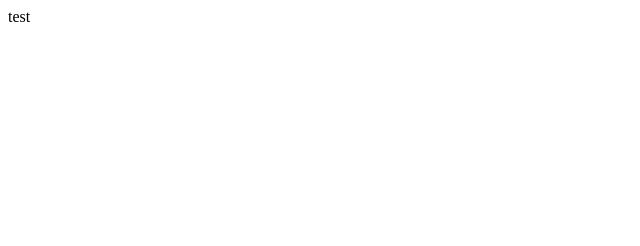
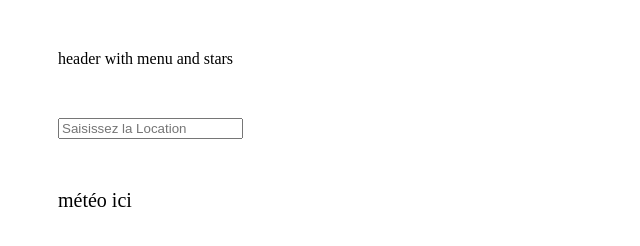
Before and after one commit to Anowond/Projet-Meteo, a plain HTML site: page index.html in a window 1280 px wide. Shown: the whole page, without its empty margins (0-640 px from the left). Drawn offline with Linux system fonts and the light colour scheme.

Commit message:
Début de la mise en forme.

```diff
--- a/index.html
+++ b/index.html
@@ -1,11 +1,17 @@
 <!DOCTYPE html>
 <html lang="en">
-<head>
-    <meta charset="UTF-8">
-    <meta name="viewport" content="width=device-width, initial-scale=1.0">
-    <title>Document</title>
-</head>
-<body>
-    <div>test</div>
-</body>
+  <head>
+    <meta charset="UTF-8" />
+    <meta name="viewport" content="width=device-width, initial-scale=1.0" />
+    <script type="module" src="./main_scripts.js" defer></script>
+    <link rel="stylesheet" href="./styles.css" />
+    <title>API Météo</title>
+  </head>
+  <body>
+    <div class="header">header with menu and stars</div>
+    <div class="bar">
+      <input type="text" placeholder="Saisissez la Location" id="search-bar" />
+    </div>
+    <div class="today">météo ici</div>
+  </body>
 </html>
--- /dev/null
+++ b/styles.css
@@ -0,0 +1,21 @@
+/* * {
+    background-image: ;
+} */
+
+.header {
+  display: flex;
+  flex-direction: space-around;
+  margin: 50px;
+}
+.bar {
+  font-size: 16px;
+  margin: 50px;
+}
+.search-bar {
+  background-color: aqua;
+}
+.today {
+  display: flex;
+  margin: 50px;
+  font-size: 20px;
+}
```
